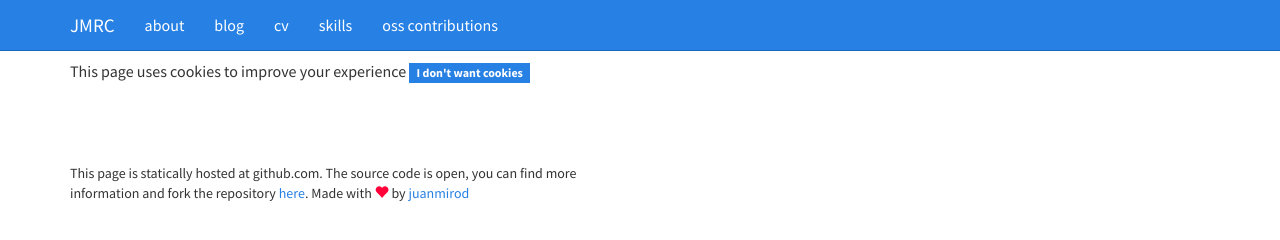
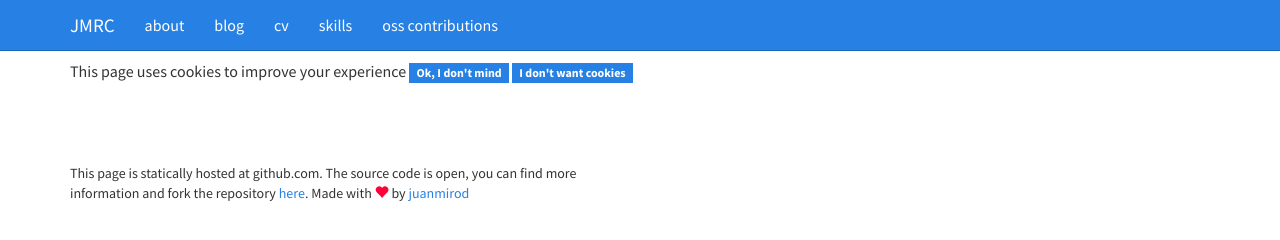
Before and after one commit to juanmirod/ng-portfolio, a website: page app/index.html in a window 1280 px wide. Drawn offline with nearby package versions, Linux system fonts and the light colour scheme.

Commit message:
Added button I am ok with cookies

```diff
--- a/app/index.html
+++ b/app/index.html
@@ -76,7 +76,7 @@
   <div class="container">
 
     <uib-alert type="warning" ng-show="showCookieAlert" close="showCookieAlert = false">
-      This page uses cookies to improve your experience <span class="label label-primary" ng-click="disableCookies()">I don't want cookies</span>
+      This page uses cookies to improve your experience <span class="label label-primary" ng-click="$parent.close({$event: $event})">Ok, I don't mind</span> <span class="label label-primary" ng-click="disableCookies()">I don't want cookies</span>
     </uib-alert>
 
     <div ng-view>
```
